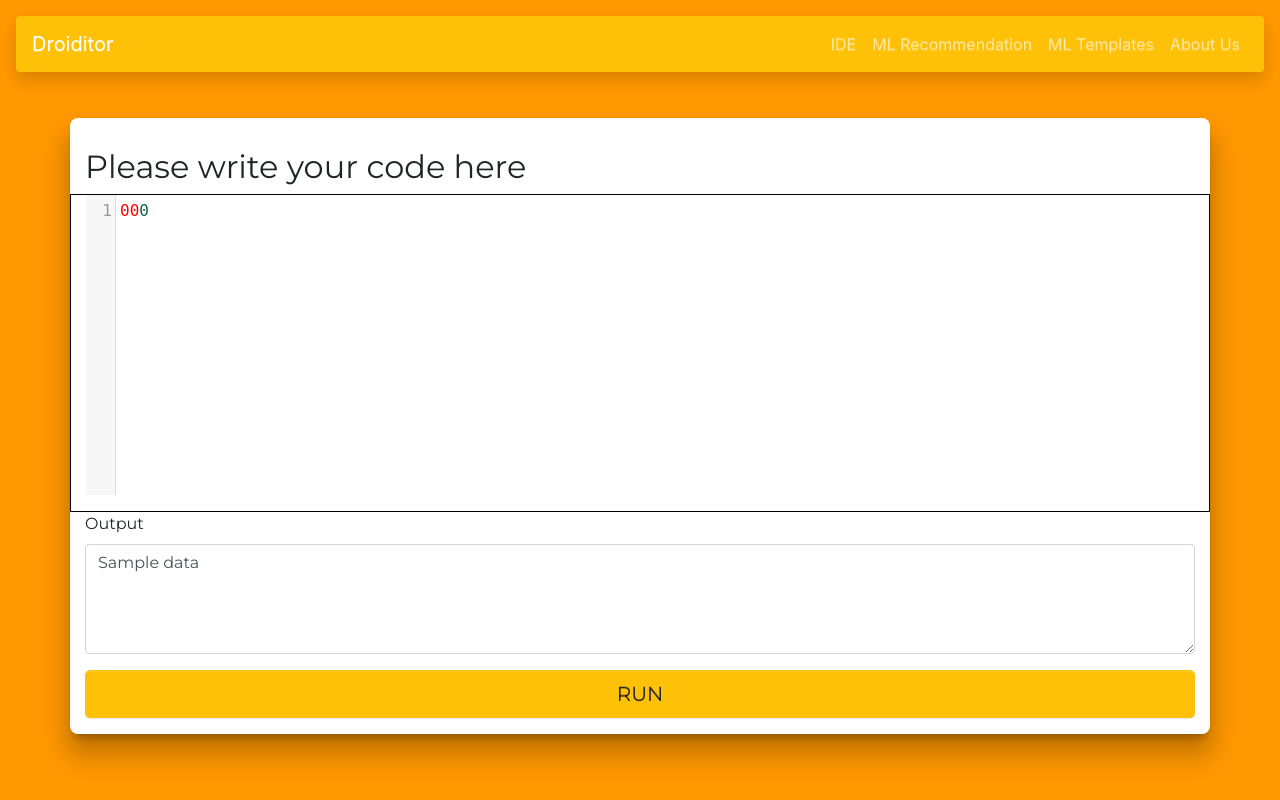
After one commit to mayankmahavar111/Drioditor, a Django app: template web/Droiditor/ide/templates/ide/ide_main.html in a window 1280 px wide. The commit adds this page. Run offline with Django 3.2, Linux system fonts and the light colour scheme; the template is opened without the code that fills it: most values are stand-ins (such as "Sample title", 1, 10 or a date in 2020); some libraries are stand-ins or nearby versions.

Commit message:
manohar web

```diff
--- /dev/null
+++ b/web/Droiditor/ide/templates/ide/ide_main.html
@@ -0,0 +1,40 @@
+{% include 'ide/main_page.html' %}
+{% block body %}
+            <div class="container">
+            <div class="imagebg"></div>
+            <div class="row " style="margin-top: 30px">
+                <div class="col-md-12 form-container">
+                    <h2 style="padding-top: 30px">Please write your code here</h2>
+                    <form role="form" method="post" id="ml_recommendation" action="">
+                        {% csrf_token %}
+                        <div class="row" style="border: solid 1px black">
+                            <div class="col-sm-12 form-group">
+                                <textarea class="form-control" type="textarea" name="pre_process_code" id="pre_process_code" placeholder="Your Comments">{{ pre_process_code }}</textarea>
+                            </div>
+                        </div>
+                        <div class="row">
+                            <div class="col-sm-12 form-group">
+                                <label for="name"> Output</label>
+                                <textarea rows="4" class="form-control" id="output" name="output">{{ data }}</textarea>
+                            </div>
+                        </div>
+                        <div class="row">
+                            <div class="col-sm-12 form-group">
+                                <button type="submit" class="btn btn-lg btn-warning btn-block"  >RUN </button>
+                            </div>
+                        </div>
+                    </form>
+                    <div id="success_message" style="width:100%; height:100%; display:none; "> <h3>Posted your feedback successfully!</h3> </div>
+                    <div id="error_message" style="width:100%; height:100%; display:none; "> <h3>Error</h3> Sorry there was an error sending your form. </div>
+                </div>
+            </div>
+        </div>
+    </body>
+</html>
+<script>
+  var editor = CodeMirror.fromTextArea(pre_process_code, {
+    lineNumbers: true,
+      mode: 'text/x-python',
+  });
+</script>
+        {% endblock %}
--- a/web/Droiditor/ide/templates/ide/main_page.html
+++ b/web/Droiditor/ide/templates/ide/main_page.html
@@ -49,8 +49,6 @@
           </div>
       </nav>
   </header>
-        {% block body %}
-        {% endblock %}
   </div>
     </body>
 </html>
--- a/web/Droiditor/ide/templates/ide/ml_recommendation_form.html
+++ b/web/Droiditor/ide/templates/ide/ml_recommendation_form.html
@@ -27,7 +27,7 @@
                             </div>
                         </div>
                         <div class="row">
-                            <div class="col-sm-12 form-group">
+                            <div class="col-sm-12 form-group" style="border: solid 1px black">
                                 <label for="comments"> Pre-Processing Code</label>
                                 <textarea class="form-control" type="textarea" name="pre_process_code" id="pre_process_code" placeholder="Your Comments" >
 import pandas as pd
--- a/web/Droiditor/ide/templates/ide/ml_template.html
+++ b/web/Droiditor/ide/templates/ide/ml_template.html
@@ -36,7 +36,7 @@
                             </div>
                         </div>
                         <div class="row">
-                            <div class="col-sm-12 form-group">
+                            <div class="col-sm-12 form-group" style="border: solid 1px black">
                                 <label for="comments"> Pre-Processing Code</label>
                                 <textarea class="form-control" type="textarea" name="pre_process_code" id="pre_process_code" placeholder="Your Comments">{{ pre_process_code }}</textarea>
                             </div>
--- a/web/Droiditor/ide/views.py
+++ b/web/Droiditor/ide/views.py
@@ -35,7 +35,7 @@ def postTemplate(code,title):
     return
 
 def main_page(request):
-    template = 'ide/main_page.html'
+    template = 'ide/ide_main.html'
     return render(request,template)
 
 
```
